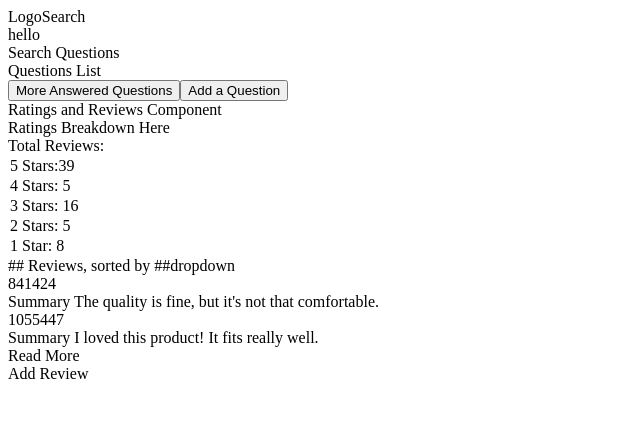
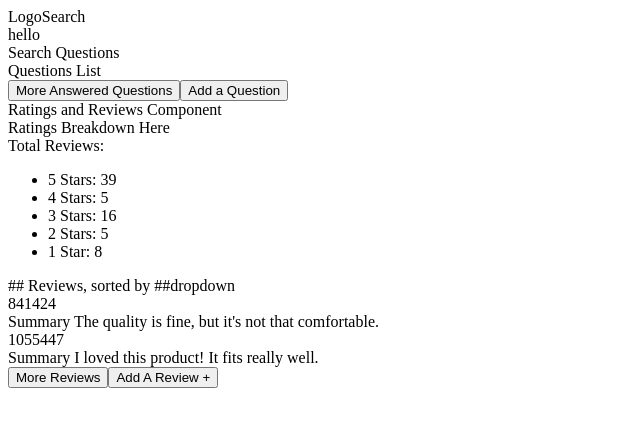
Before and after one commit to Ari-Design/Modern-Shopping-Site, a React app: page / in a window 1280 px wide. Shown: the top 426 px of the page, without its empty margins (0-640 px from the left). Built offline with nearby package versions, Linux system fonts and the light colour scheme; the HTML template or start-up script is replaced by a standard one.

Commit message:
Implement functionality for "more reviews" button. Clicking "more reviews" sets the state of reviewsToBeDisplayed to add two additional reviews.

```diff
--- a/client/src/Reviews/RatingsBreakdown.jsx
+++ b/client/src/Reviews/RatingsBreakdown.jsx
@@ -4,17 +4,14 @@ var RatingsBreakdown = ({metaReviews}) => {
   return(
     <>
     <div>Ratings Breakdown Here</div>
-    <div>Total Reviews: </div>
-    <table>
-      <tbody>
-      <tr>5 Stars:{metaReviews.ratings[5]}</tr>
-      <tr>4 Stars: {metaReviews.ratings[4]}</tr>
-      <tr>3 Stars: {metaReviews.ratings[3]}</tr>
-      <tr>2 Stars: {metaReviews.ratings[2]}</tr>
-      <tr>1 Star: {metaReviews.ratings[1]}</tr>
-      </tbody>
-    </table>
-
+    <div className="RatingsBreakdown">Total Reviews: </div>
+      <ul>
+      <li>5 Stars: {metaReviews.ratings[5]}</li>
+      <li>4 Stars: {metaReviews.ratings[4]}</li>
+      <li>3 Stars: {metaReviews.ratings[3]}</li>
+      <li>2 Stars: {metaReviews.ratings[2]}</li>
+      <li>1 Star: {metaReviews.ratings[1]}</li>
+      </ul>
     </>
   )
 }
--- a/client/src/Reviews/ReviewsList.jsx
+++ b/client/src/Reviews/ReviewsList.jsx
@@ -12,23 +12,37 @@ class ReviewsList extends React.Component{
       reviewsToDisplay: [this.props.reviewData.results[0], this.props.reviewData.results[1]],
       metaReviews: this.props.reviewMeta
     }
+    this.handleClick = this.handleClick.bind(this);
   }
 
   // Where should metaReviews caclulations sit?
-
+  handleClick(e) {
+    if(e.target.id === "MoreReviews") {
+      var currentDisplayLength = this.state.reviewsToDisplay.length;
+      currentDisplayLength += 2;
+      var newDisplay = this.state.allReviews.slice(0, currentDisplayLength);
+      this.setState({
+        reviewsToDisplay: newDisplay
+      });
+    } else if(e.target.id === "AddReview+") {
+      console.log('Add a review');
+    }
+  }
 
   render() {
     // Only render reviews if there are reviews:
     if(this.state.allReviews.length > 0) {
       return(
         <>
+        <div className="RatingsBreakdown">
         <RatingsBreakdown metaReviews={this.state.metaReviews}/>
+        </div>
         <div>## Reviews, sorted by ##dropdown</div>
         {this.state.reviewsToDisplay.map((review) => {
           return <ReviewTile key={review.review_id} review={review}/>
         })}
-        <div>Read More</div>
-        <div>Add Review</div>
+        <button id="MoreReviews" onClick={(e) => this.handleClick(e)}>More Reviews</button>
+        <button id="AddReview+" onClick={(e) => this.handleClick(e)}>Add A Review +</button>
         </>
       );
     }
```
